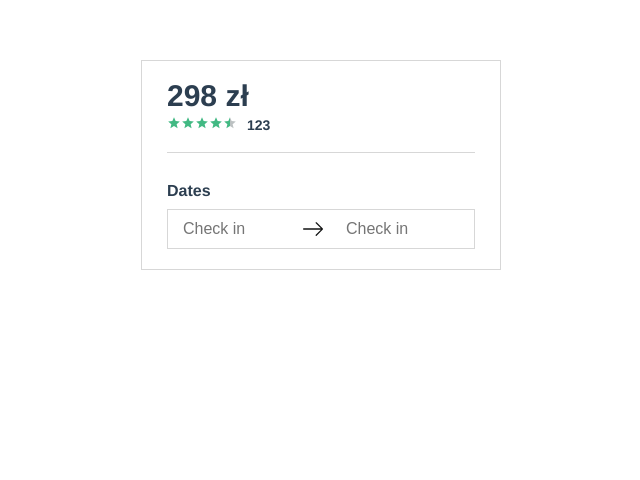
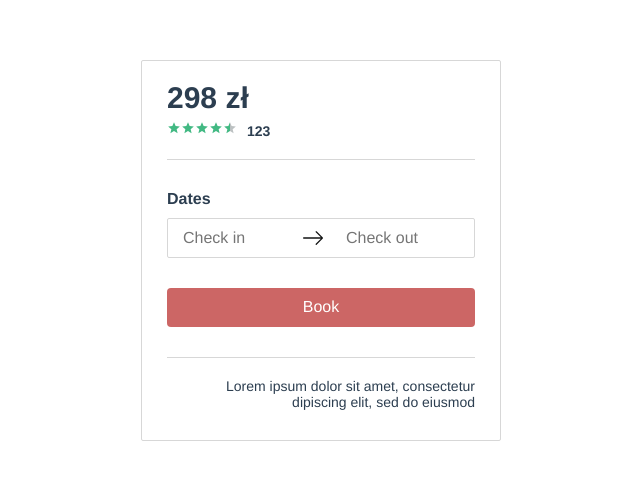
Before and after one commit to bharmaczynski/BookingPanel, a Vue app: page / in a window 1280 px wide. Shown: the top 480 px of the page, without its empty margins (319-959 px from the left). Built offline with nearby package versions, Linux system fonts and the light colour scheme.

Commit message:
Booking panel footer + small tweaks

```diff
--- a/src/App.vue
+++ b/src/App.vue
@@ -1,9 +1,11 @@
 <template>
   <div id="app">
     <BookingPanel
-        :price="298"
-        :number-of-rates="123"
-        :rating="4.5" />
+      :price="298"
+      :number-of-rates="123"
+      :rating="4.5"
+      :unavailableDates="['21-10-2021', '15-10-2021', '15-11-2021']"
+    />
   </div>
 </template>
 
--- a/src/assets/scss/main.scss
+++ b/src/assets/scss/main.scss
@@ -1,3 +1,17 @@
 @import '@/assets/scss/variables.scss';
 @import '@/assets/scss/reset.scss';
 @import '@/assets/scss/helpers.scss';
+
+
+* {
+  box-sizing: border-box;
+}
+
+html, body {
+  height: 100%;
+  line-height: 1.15;
+}
+
+button {
+  cursor: pointer;
+}
--- a/src/assets/scss/reset.scss
+++ b/src/assets/scss/reset.scss
@@ -9,6 +9,21 @@ html, body, div, span, applet, object, iframe, h1, h2, h3, h4, h5, h6, p, blockq
 
 *, *::before, *::after {
   box-sizing: border-box;
+}
+
+button,
+input,
+optgroup,
+select,
+textarea {
+  font-family: inherit;
+  font-size: 100%;
+  line-height: 1.15;
+  margin: 0;
+}
+
+button:focus {
+  outline: 0;
 }
 
 
--- a/src/components/BookingPanel/BookingPanel.vue
+++ b/src/components/BookingPanel/BookingPanel.vue
@@ -1,13 +1,17 @@
 <template>
   <div class="booking-panel">
     <div class="booking-panel__content-wrapper">
-      <div class="booking-panel__header">
-        <span class="booking-panel__price text--bold font-size-xxl">
-          {{ price }} zł
-        </span>
-        <Rating :numberOfRates="123" :rating="rating" />
-      </div>
-      <Dates :date="date" @dateChanged="onDateChanged" />
+      <Header
+        class="booking-panel__header"
+        :price="price"
+        :numberOfRates="numberOfRates"
+        :rating="rating"
+      />
+      <Dates
+        :date="date"
+        :unavailableDates="unavailableDates"
+        @dateChanged="onDateChanged" />
+      <Footer @buttonClicked="handleButtonClick"/>
     </div>
   </div>
 </template>
@@ -15,11 +19,15 @@
 import { Component, Vue, Prop } from 'vue-property-decorator';
 import Dates from '@/components/BookingPanel/Dates/Dates.vue';
 import Rating from '@/components/BookingPanel/Rating/Rating.vue';
+import Header from '@/components/BookingPanel/Header/Header.vue';
+import Footer from '@/components/BookingPanel/Footer/Footer.vue'
 
 @Component({
   components: {
     Dates,
     Rating,
+    Header,
+    Footer,
   },
 })
 export default class BookingPanel extends Vue {
@@ -37,9 +45,17 @@ export default class BookingPanel extends Vue {
   @Prop({ default: 0 })
   rating!: number;
 
+  @Prop({ default: [] })
+  unavailableDates!: string[];
+
   onDateChanged(date: { checkIn: string; checkOut: string }): void {
     this.date = date;
-    console.log('##onDateChanged this.date', this.date);
+  }
+
+  handleButtonClick(): void {
+    (this.date.checkIn && this.date.checkOut)
+      ? alert(`Selected dates: ${this.date.checkIn} - ${this.date.checkOut}`)
+      : alert('Please select date')
   }
 }
 </script>
@@ -49,6 +65,7 @@ export default class BookingPanel extends Vue {
   padding: 20px 25px;
   margin: 0 auto;
   border: 1px solid $alto;
+  border-radius: 2px;
 
   &__content-wrapper {
     display: flex;
--- a/src/components/BookingPanel/Dates/Calendar/Calendar.vue
+++ b/src/components/BookingPanel/Dates/Calendar/Calendar.vue
@@ -2,7 +2,7 @@
   <div class="calendar">
     <div
       class="calendar__overlay"
-      @click="$emit('calendarOverlayClicked')"
+      @click="handleOverlayClicked"
     />
     <div class="calendar__holder">
       <Header
@@ -35,7 +35,10 @@
           </div>
         </div>
       </div>
-      <div v-if="!pickedDateIsValid" class="calendar__validation">Wybierz inną date</div>
+      <div v-if="!pickedDateIsValid" class="calendar__validation">
+        <p>Select other days</p>
+        <span>Selected date includes unavailable days</span>
+      </div>
     </div>
   </div>
 </template>
@@ -77,6 +80,11 @@ export default class Calendar extends Vue {
 
   created(): void {
     this.setDaysInMonth();
+    if (this.checkedDate.checkIn && !this.checkedDate.checkOut) {
+      this.clickedDate = { ...this.checkedDate };
+      this.clickCounter = 1;
+      this.setPastDaysTemporaryUnavailable(this.clickedDate.checkIn);
+    }
   }
 
   get headerLabel(): string {
@@ -148,7 +156,6 @@ export default class Calendar extends Vue {
   }
 
   handleClick(value: string): void {
-    console.log('###this.clickCounter', this.clickCounter);
     if (this.clickCounter === 0) {
       this.pickedDateIsValid = true;
       this.clickCounter++;
@@ -163,9 +170,9 @@ export default class Calendar extends Vue {
       this.clickedDate.checkOut = value
       this.clickCounter = 0;
       this.removePastDaysUnavailable();
+      this.pickedDateIsValid ? this.$emit('closeCalendar') : this.resetClickedDate();
     }
 
-    !this.pickedDateIsValid && this.resetClickedDate();
     this.$emit('input', this.clickedDate)
   }
 
@@ -194,8 +201,12 @@ export default class Calendar extends Vue {
   resetClickedDate(): void {
     this.clickedDate = { checkIn: '', checkOut: ''}
     Vue.nextTick(this.setDaysInMonth);
-    // this.setBetweenDays();
-    // this.setDaysInMonth();
+  }
+
+  handleOverlayClicked(): void {
+    // this.resetClickedDate();
+    // this.$emit('input', this.clickedDate);
+    this.$emit('calendarOverlayClicked');
   }
 }
 </script>
@@ -266,6 +277,7 @@ export default class Calendar extends Vue {
     height: 38px;
     border-radius: 50%;
     cursor: pointer;
+    border: 2px solid transparent;
 
     &:hover {
       background: #CFFCF8;
@@ -299,9 +311,9 @@ export default class Calendar extends Vue {
         display: block;
         position: absolute;
         z-index: -1;
-        top: 0;
+        top: -2px;
         right: 19px;
-        bottom: 0;
+        bottom: -2px;
         left: -19px;
         background: #CFFCF8;
       }
@@ -313,7 +325,7 @@ export default class Calendar extends Vue {
     }
 
     &--invalid {
-      color: red;
+      color: #CA0B00;
       border: 2px solid red;
     }
   }
@@ -321,5 +333,14 @@ export default class Calendar extends Vue {
   &__day-text {
     font-weight: 500;
   }
+
+  &__validation {
+    padding: 10px 10px 20px;
+    color: #CA0B00;
+    p {
+      text-transform: uppercase;
+      margin-bottom: 5px;
+    }
+  }
 }
 </style>
--- a/src/components/BookingPanel/Dates/Calendar/Header/Header.vue
+++ b/src/components/BookingPanel/Dates/Calendar/Header/Header.vue
@@ -41,6 +41,10 @@ export default class Header extends Vue {
   background: $downy;
   font-size: 18px;
 
+  &__label {
+    color: #fff;
+  }
+
   &__arrow {
     width: 26px;
     height: 26px;
@@ -50,6 +54,10 @@ export default class Header extends Vue {
     svg {
       width: auto;
       height: 100%;
+
+      path {
+        transition: fill 0.2s ease;
+      }
     }
 
     &:hover {
--- a/src/components/BookingPanel/Dates/DateInput/DateInput.vue
+++ b/src/components/BookingPanel/Dates/DateInput/DateInput.vue
@@ -2,7 +2,9 @@
   <input
       class="date-input font-size-base"
       :value="value"
-      placeholder="Check in"
+      :placeholder="placeholder"
+      readonly="readonly"
+      type="text"
   />
 </template>
 <script lang="ts">
@@ -13,9 +15,8 @@ export default class DateInput extends Vue {
   @Prop({ required: true })
   value!: string
 
-  // onInput(event: { target: HTMLInputElement }): void {
-  //   this.$emit('input', event.target.value);
-  // }
+  @Prop({ default: '' })
+  placeholder!: string
 }
 </script>
 <style lang="scss" scoped>
--- a/src/components/BookingPanel/Dates/Dates.vue
+++ b/src/components/BookingPanel/Dates/Dates.vue
@@ -8,12 +8,14 @@
       <div class="dates-input__input-holder">
         <DateInput
           :value="date.checkIn"
+          :placeholder="'Check in'"
           @click.native="openCalendar"
         />
       </div>
       <div class="dates-input__input-holder dates-input__input-holder--checkout font-size-l">
         <DateInput
           :value="date.checkOut"
+          :placeholder="'Check out'"
           @click.native="openCalendar"
         />
       </div>
@@ -22,8 +24,9 @@
       v-if="calendarIsOpen"
       class="dates-input__calendar"
       :checkedDate="date"
-      :unavailableDates="['11-10-2021', '15-10-2021', '15-11-2021']"
+      :unavailableDates="unavailableDates"
       @calendarOverlayClicked="closeCalendar"
+      @closeCalendar="closeCalendar"
       @input="handleCalendarInput"
     />
   </div>
@@ -50,6 +53,9 @@ export default class Dates extends Vue {
     checkIn: string;
     checkOut: string;
   };
+
+  @Prop({ default: [] })
+  unavailableDates!: string[];
 
   openCalendar(): void {
     this.calendarIsOpen = true;
@@ -78,6 +84,7 @@ export default class Dates extends Vue {
     display: flex;
     width: 100%;
     border: 1px solid $alto;
+    border-radius: 2px;
     margin-top: 10px;
     transition: border 0.5s ease;
 
--- /dev/null
+++ b/src/components/BookingPanel/Footer/Footer.vue
@@ -0,0 +1,43 @@
+<template>
+  <div class="footer">
+    <div class="footer__button">
+      <button @click="$emit('buttonClicked')">Book</button>
+    </div>
+    <div class="footer__text">
+      <p class="font-size-s">Lorem ipsum dolor sit amet, consectetur dipiscing elit, sed do eiusmod</p>
+    </div>
+  </div>
+</template>
+<style lang="scss" scoped>
+.footer {
+  width: 100%;
+  display: flex;
+  flex-direction: column;
+
+  &__button {
+    margin: 30px 0 20px;
+    padding-bottom: 30px;
+    border-bottom: 1px solid $alto;
+
+    button {
+      width: 100%;
+      border: 0;
+      padding: 10px;
+      background: #CC6665;
+      color: #fff;
+      border-radius: 4px;
+      transition: background 0.2s ease;
+
+      &:hover {
+        background: $downy;
+      }
+    }
+  }
+
+  &__text {
+    padding-left: 30px;
+    margin-bottom: 10px;
+    text-align: right;
+  }
+}
+</style>
--- /dev/null
+++ b/src/components/BookingPanel/Header/Header.vue
@@ -0,0 +1,28 @@
+<template>
+  <div class="header">
+    <span class="header__price text--bold font-size-xxl">
+      {{ price }} zł
+    </span>
+    <Rating :numberOfRates="numberOfRates" :rating="rating" />
+  </div>
+</template>
+<script lang="ts">
+import { Component, Vue, Prop } from 'vue-property-decorator';
+import Rating from '@/components/BookingPanel/Rating/Rating.vue';
+
+@Component({
+  components: {
+    Rating,
+  },
+})
+export default class Header extends Vue {
+  @Prop({ required: true })
+  price!: number;
+
+  @Prop({ default: 0 })
+  numberOfRates!: number;
+
+  @Prop({ default: 0 })
+  rating!: number;
+}
+</script>
```
